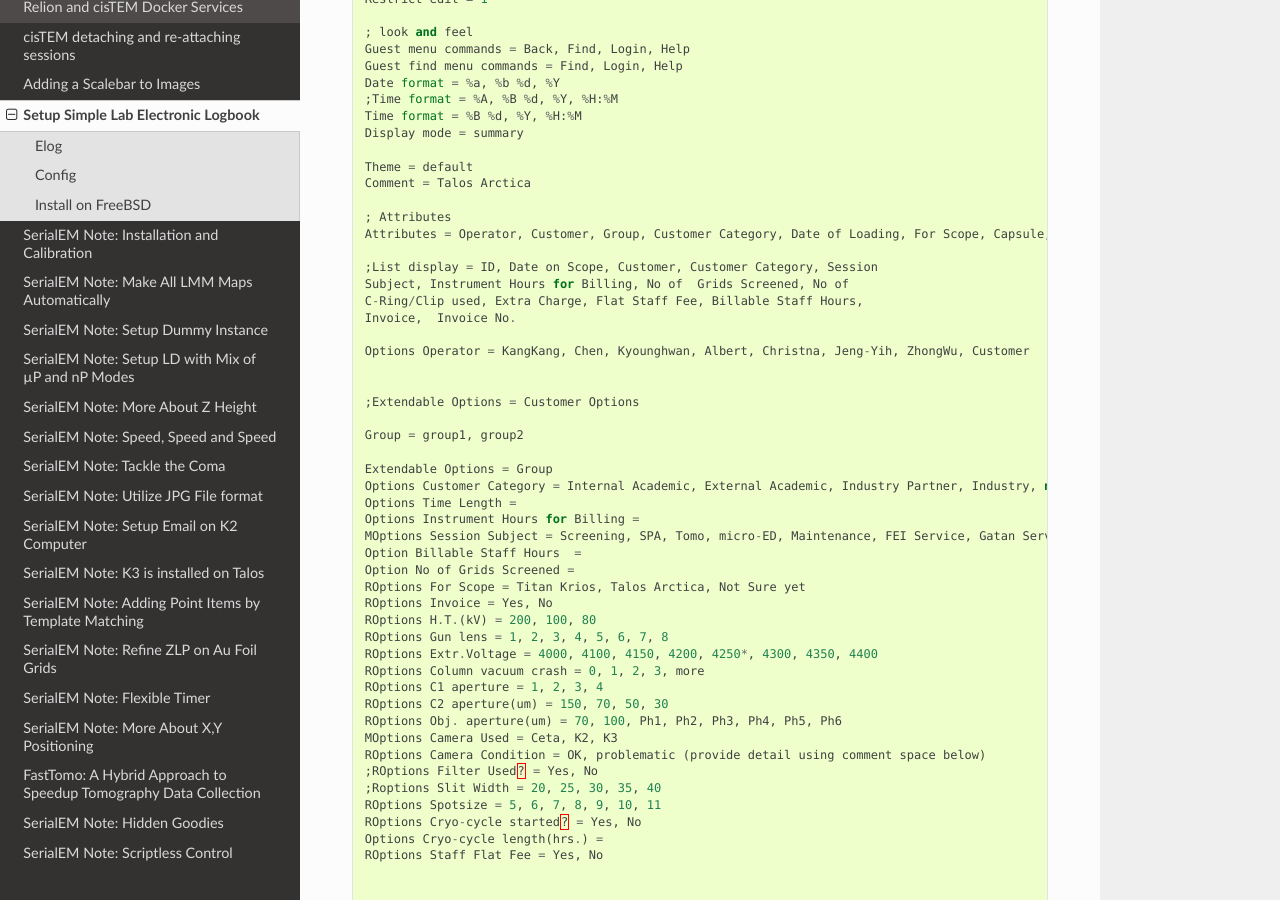
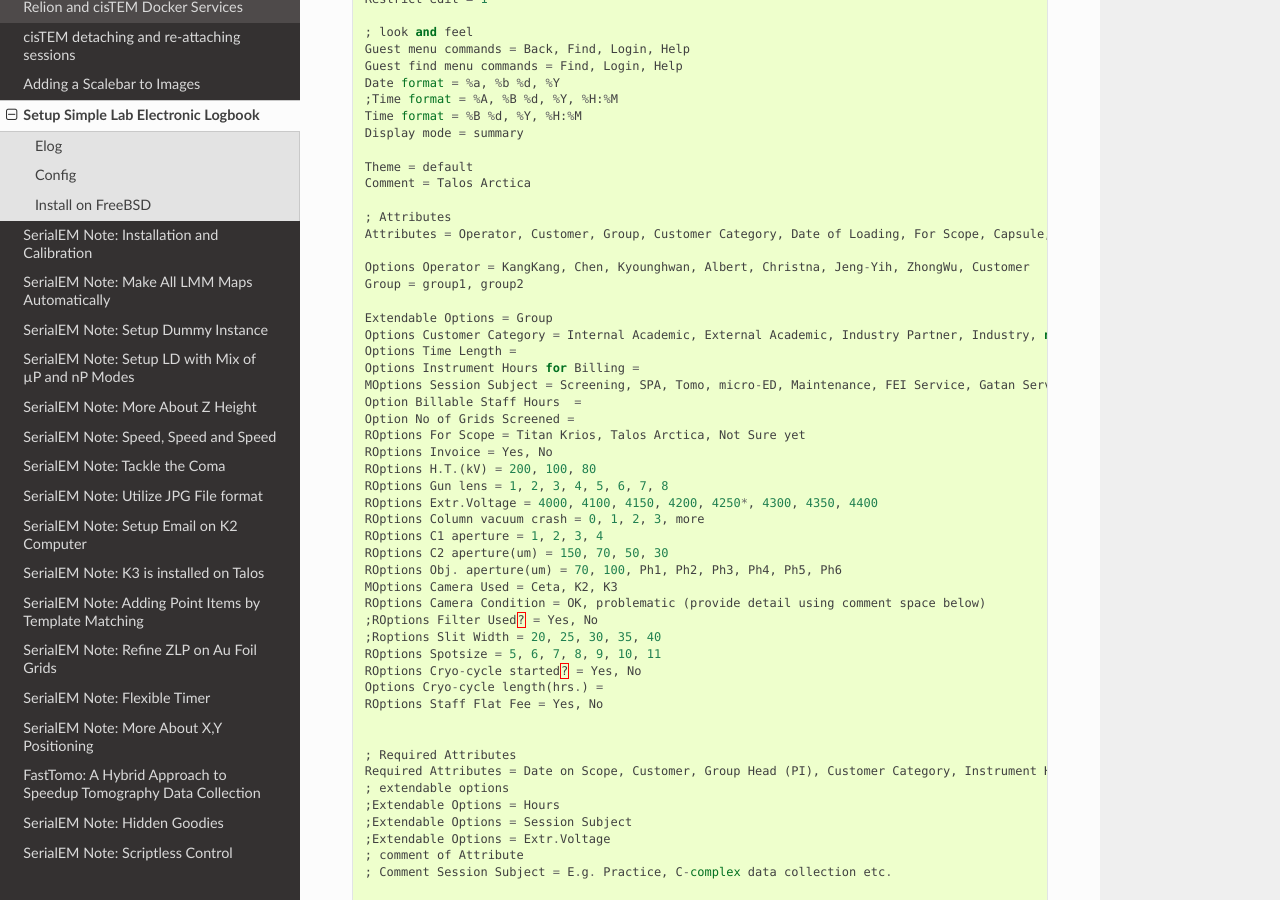
Before and after one commit to xuchen66/sphinx-emdocs, a Sphinx documentation site: the page built from source/setup-simple-electronic-logbook.rst, in a window 1280 px wide and 900 px high, scrolled down 2231 px. Built offline with Sphinx 7.4.7 and the Read the Docs theme 2.0.0, drawn with Linux system fonts in a browser that asks for light colours; pages that are not in the unit, such as notebooks, are missing from menus.

Commit message:
Update setup-simple-electronic-logbook.rst

```diff
--- a/source/setup-simple-electronic-logbook.rst
+++ b/source/setup-simple-electronic-logbook.rst
@@ -68,16 +68,7 @@ Below is the config file for this page shown above.
    ; Attributes
    Attributes = Operator, Customer, Group, Customer Category, Date of Loading, For Scope, Capsule, Cassette, Storage Location, Car 12, Car 11, Car 10, Car 9, Car 8, Car 7, Car 6, Car 5, Car 4, Car 3, Car 2, Car 1, Date on Scope, Time Length, Instrument Hours for Billing, Session Subject, No of  Grids Screened, Specimen, Billable Staff Hours, No of C-Ring/Clip used, Total C-Ring/Clip Charge, Extra Charge, Flat Staff Fee, Vitrobot Usage(hr), Quote#, PO#, Invoice, Invoice No., Exposures Processed,  H.T.(kV),  Gun lens, Extr.Voltage, Emission(uA), C1 aperture , C2 aperture(um) , Obj. aperture(um), Camera Used, Camera Condition, Movies Collected, Frames per Exposure, Exposure Time, Frame Time, Magnification, Spotsize, C2 Lens(%), Dose Rate, Total Dose, Multi-Hole-Shot, Cryo-cycle started?, Cryo-cycle length(hrs.)
 
-   ;List display = ID, Date on Scope, Customer, Customer Category, Session
-   Subject, Instrument Hours for Billing, No of  Grids Screened, No of
-   C-Ring/Clip used, Extra Charge, Flat Staff Fee, Billable Staff Hours,
-   Invoice,  Invoice No.
-
    Options Operator = KangKang, Chen, Kyounghwan, Albert, Christna, Jeng-Yih, ZhongWu, Customer
-
-
-   ;Extendable Options = Customer Options
-
    Group = group1, group2
 
    Extendable Options = Group
```
